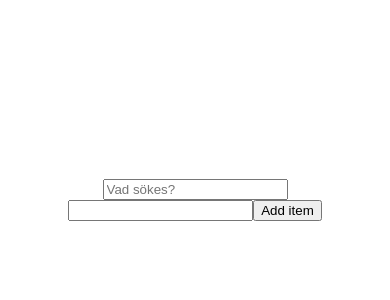
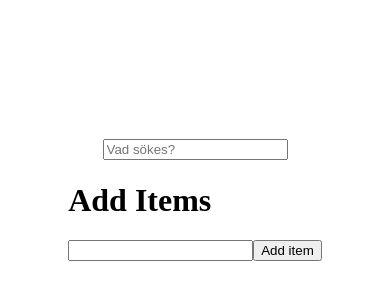
Before and after one commit to ntijoh-te4/APL-Mortaza-Christian-Bucketlist, a React Native app in the folder frontend/: screen / in a window 390 px wide. Shown: the part 222-522 px from the top of the page. Built offline with nearby package versions, Linux system fonts and the light colour scheme.

Commit message:
Added h1 and wrapped everything inside div

```diff
--- a/frontend/components/AddForm.tsx
+++ b/frontend/components/AddForm.tsx
@@ -1,12 +1,13 @@
-import React from 'react'
-
 const AddForm = () => {
   return (
-    <form>
+    <div>
+      <h1>Add Items</h1>
+      <form>
         <input type="text" />
         <button>Add item</button>
-    </form>
-  )
-}
+      </form>
+    </div>
+  );
+};
 
-export default AddForm
+export default AddForm;
```
